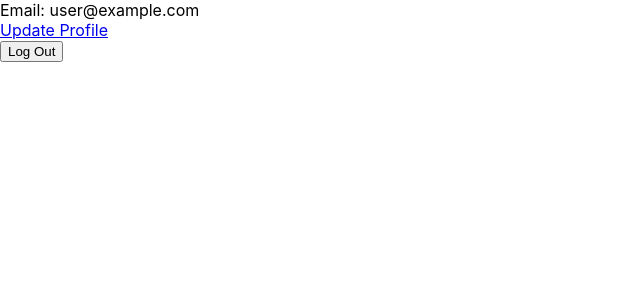
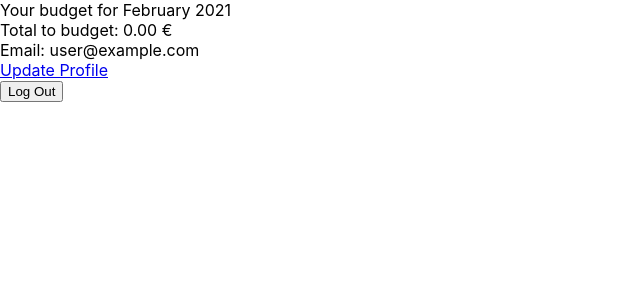
Before and after one commit to aflorj/budgeting-app-js, a React (Create React App) app: page / in a window 1280 px wide. Shown: the top 300 px of the page, without its empty margins (0-640 px from the left). Built offline with nearby package versions, Linux system fonts and the light colour scheme; no server answers; the database is empty; sample sign-in values are in the browser's storage.

Commit message:
setting up first login for the user

```diff
--- a/src/components/Dashboard.js
+++ /dev/null
@@ -1,25 +0,0 @@
-import React from 'react';
-import { useAuth } from "../contexts/AuthContext";
-import { Link, useHistory } from "react-router-dom";
-
-export default function Dashboard() {
-    const { currentUser, logout } = useAuth();
-    const history = useHistory();
-
-    async function handleLogout() {
-        await logout();
-        history.push("/login")
-    }
-
-    return (
-        <>
-            <div>
-                Email: {currentUser.email}
-            </div>
-            <div>
-                <Link to="/profile">Update Profile</Link>
-            </div>
-            <button onClick={handleLogout}>Log Out</button>
-        </>
-    )
-}
--- a/src/components/ForgotPassword.js
+++ b/src/components/auth/ForgotPassword.js
@@ -1,5 +1,5 @@
 import { useRef, useState } from 'react';
-import { useAuth } from '../contexts/AuthContext';
+import { useAuth } from '../../contexts/AuthContext';
 import Alert from "./Alert";
 import { Link } from "react-router-dom";
 
@@ -34,7 +34,6 @@ export default function ForgotPassword() {
                 <form onSubmit={handleSubmit}>
                     email:
                     <input type="email" ref={emailRef} required></input>
-                    password:
                     <button disabled={loading} type="submit">Reset Password</button>
                 </form>
             </div>
--- a/src/components/Signup.js
+++ b/src/components/auth/Login.js
@@ -1,13 +1,12 @@
 import { useRef, useState } from 'react';
-import { useAuth } from '../contexts/AuthContext';
+import { useAuth } from '../../contexts/AuthContext';
 import Alert from "./Alert";
 import { Link, useHistory } from "react-router-dom";
 
-export default function Signup() {
+export default function Login() {
     const emailRef = useRef();
     const passwordRef = useRef();
-    const passwordConfirmRef = useRef();
-    const { signup } = useAuth();
+    const { login } = useAuth();
     const [error, setError] = useState('');
     const [loading, setLoading] = useState(false);
     const history = useHistory();
@@ -15,17 +14,13 @@ export default function Signup() {
     async function handleSubmit(e) {
         e.preventDefault();
 
-        if (passwordRef.current.value !== passwordConfirmRef.current.value) {
-            return setError("Passwords do not match");
-        }
-
         try {
             setError('');
             setLoading(true);
-            await signup(emailRef.current.value, passwordRef.current.value);
-            history.push("/login")
+            await login(emailRef.current.value, passwordRef.current.value);
+            history.push("/");
         } catch {
-            setError("Failed to create an account");
+            setError("Failed to log in");
         }
         setLoading(false)
     }
@@ -33,20 +28,21 @@ export default function Signup() {
     return (
         <>
             <div>
-                Sign Up
+                Login
                 {error && <Alert error={error} />}
                 <form onSubmit={handleSubmit}>
                     email:
                     <input type="email" ref={emailRef} required></input>
                     password:
                     <input type="password" ref={passwordRef} required></input>
-                    password confirmation:
-                    <input type="password" ref={passwordConfirmRef} required></input>
-                    <button disabled={loading} type="submit">Sign Up</button>
+                    <button disabled={loading} type="submit">Login</button>
                 </form>
             </div>
             <div>
-                Already have an account? <Link to="/login">Login</Link>
+                <Link to="/forgot-password">Forgot password?</Link>
+            </div>
+            <div>
+                Need an account? <Link to="/signup">Sign up</Link>
             </div>
         </>
     )
--- a/src/components/PrivateRoute.js
+++ b/src/components/auth/PrivateRoute.js
@@ -1,6 +1,6 @@
 import React from 'react';
 import { Route, Redirect } from "react-router-dom";
-import { useAuth } from "../contexts/AuthContext";
+import { useAuth } from "../../contexts/AuthContext";
 
 export default function PrivateRoute({ component: Component, ...rest }) {
     const { currentUser } = useAuth();
--- a/src/components/Login.js
+++ b/src/components/auth/Signup.js
@@ -1,12 +1,13 @@
 import { useRef, useState } from 'react';
-import { useAuth } from '../contexts/AuthContext';
+import { useAuth } from '../../contexts/AuthContext';
 import Alert from "./Alert";
 import { Link, useHistory } from "react-router-dom";
 
-export default function Login() {
+export default function Signup() {
     const emailRef = useRef();
     const passwordRef = useRef();
-    const { login } = useAuth();
+    const passwordConfirmRef = useRef();
+    const { signup } = useAuth();
     const [error, setError] = useState('');
     const [loading, setLoading] = useState(false);
     const history = useHistory();
@@ -14,13 +15,17 @@ export default function Login() {
     async function handleSubmit(e) {
         e.preventDefault();
 
+        if (passwordRef.current.value !== passwordConfirmRef.current.value) {
+            return setError("Passwords do not match");
+        }
+
         try {
             setError('');
             setLoading(true);
-            await login(emailRef.current.value, passwordRef.current.value);
-            history.push("/");
+            await signup(emailRef.current.value, passwordRef.current.value);
+            history.push("/login")
         } catch {
-            setError("Failed to log in");
+            setError("Failed to create an account");
         }
         setLoading(false)
     }
@@ -28,21 +33,20 @@ export default function Login() {
     return (
         <>
             <div>
-                Login
+                Sign Up
                 {error && <Alert error={error} />}
                 <form onSubmit={handleSubmit}>
                     email:
                     <input type="email" ref={emailRef} required></input>
                     password:
                     <input type="password" ref={passwordRef} required></input>
-                    <button disabled={loading} type="submit">Login</button>
+                    password confirmation:
+                    <input type="password" ref={passwordConfirmRef} required></input>
+                    <button disabled={loading} type="submit">Sign Up</button>
                 </form>
             </div>
             <div>
-                <Link to="/forgot-password">Forgot password?</Link>
-            </div>
-            <div>
-                Need an account? <Link to="/signup">Sign up</Link>
+                Already have an account? <Link to="/login">Login</Link>
             </div>
         </>
     )
--- a/src/components/UpdateProfile.js
+++ b/src/components/auth/UpdateProfile.js
@@ -1,5 +1,5 @@
 import { useRef, useState } from 'react';
-import { useAuth } from '../contexts/AuthContext';
+import { useAuth } from '../../contexts/AuthContext';
 import Alert from "./Alert";
 import { Link, useHistory } from "react-router-dom";
 
--- /dev/null
+++ b/src/components/budgetting/Dashboard.js
@@ -0,0 +1,78 @@
+import React, { useEffect } from "react";
+import { useAuth } from "../../contexts/AuthContext";
+import { Link, useHistory } from "react-router-dom";
+import { db } from "../../firebase";
+const date = new Date();
+const currentYear = date.getFullYear();
+const currentMonth = date.getMonth();
+const months = [
+  "January",
+  "February",
+  "March",
+  "April",
+  "May",
+  "June",
+  "July",
+  "August",
+  "September",
+  "October",
+  "November",
+  "December",
+];
+
+export default function Dashboard() {
+  const { currentUser, logout } = useAuth();
+  const history = useHistory();
+  let totalToBudget = 0;
+  const currency = "€";
+  const docRef = db
+    .collection("usersdb")
+    .doc(currentUser.uid)
+    .collection("budgetsByMonth")
+    .doc(`${currentYear}_${currentMonth}`);
+
+  useEffect(() => {
+    docRef
+      .get()
+      .then((doc) => {
+        if (doc.exists) {
+          // Not a first ever (or first time this month) login from this user
+          // Get data from the document and populate the app
+          console.log(doc.data());
+          totalToBudget = doc.data().budget;
+        } else {
+          // First ever (or first time this month) login from this user
+          // Create a new document for this month
+          docRef.set({
+            budget: 0,
+          });
+        }
+      })
+      .catch((error) => {
+        console.log("Error getting document:", error);
+      });
+  }, []);
+
+  async function handleLogout() {
+    await logout();
+    history.push("/login");
+  }
+
+  return (
+    <>
+      <div>
+        <div>
+          Your budget for {months[currentMonth]} {currentYear}
+        </div>
+        <div>
+          Total to budget: {totalToBudget.toFixed(2)} {currency}
+        </div>
+        <div>Email: {currentUser.email}</div>
+      </div>
+      <div>
+        <Link to="/profile">Update Profile</Link>
+      </div>
+      <button onClick={handleLogout}>Log Out</button>
+    </>
+  );
+}
--- a/src/firebase.js
+++ b/src/firebase.js
@@ -1,14 +1,16 @@
 import firebase from "firebase/app";
 import "firebase/auth";
+import "firebase/firestore";
 
 const app = firebase.initializeApp({
-    apiKey: process.env.REACT_APP_FIREBASE_API_KEY,
-    authDomain: process.env.REACT_APP_FIREBASE_AUTH_DOMAIN,
-    projectId: process.env.REACT_APP_FIREBASE_PROJECT_ID,
-    storageBucket: process.env.REACT_APP_FIREBASE_STORAGE_BUCKET,
-    messagingSenderId: process.env.REACT_APP_FIREBASE_MESSAGING_SENDER_ID,
-    appId: process.env.REACT_APP_FIREBASE_APP_ID
+  apiKey: process.env.REACT_APP_FIREBASE_API_KEY,
+  authDomain: process.env.REACT_APP_FIREBASE_AUTH_DOMAIN,
+  projectId: process.env.REACT_APP_FIREBASE_PROJECT_ID,
+  storageBucket: process.env.REACT_APP_FIREBASE_STORAGE_BUCKET,
+  messagingSenderId: process.env.REACT_APP_FIREBASE_MESSAGING_SENDER_ID,
+  appId: process.env.REACT_APP_FIREBASE_APP_ID,
 });
 
+export const db = app.firestore();
 export const auth = app.auth();
 export default app;
```
Also changed, not shown: src/components/App.js (+6 -6 lines), src/components/auth/Alert.js (renamed from src/components/Alert.js).
